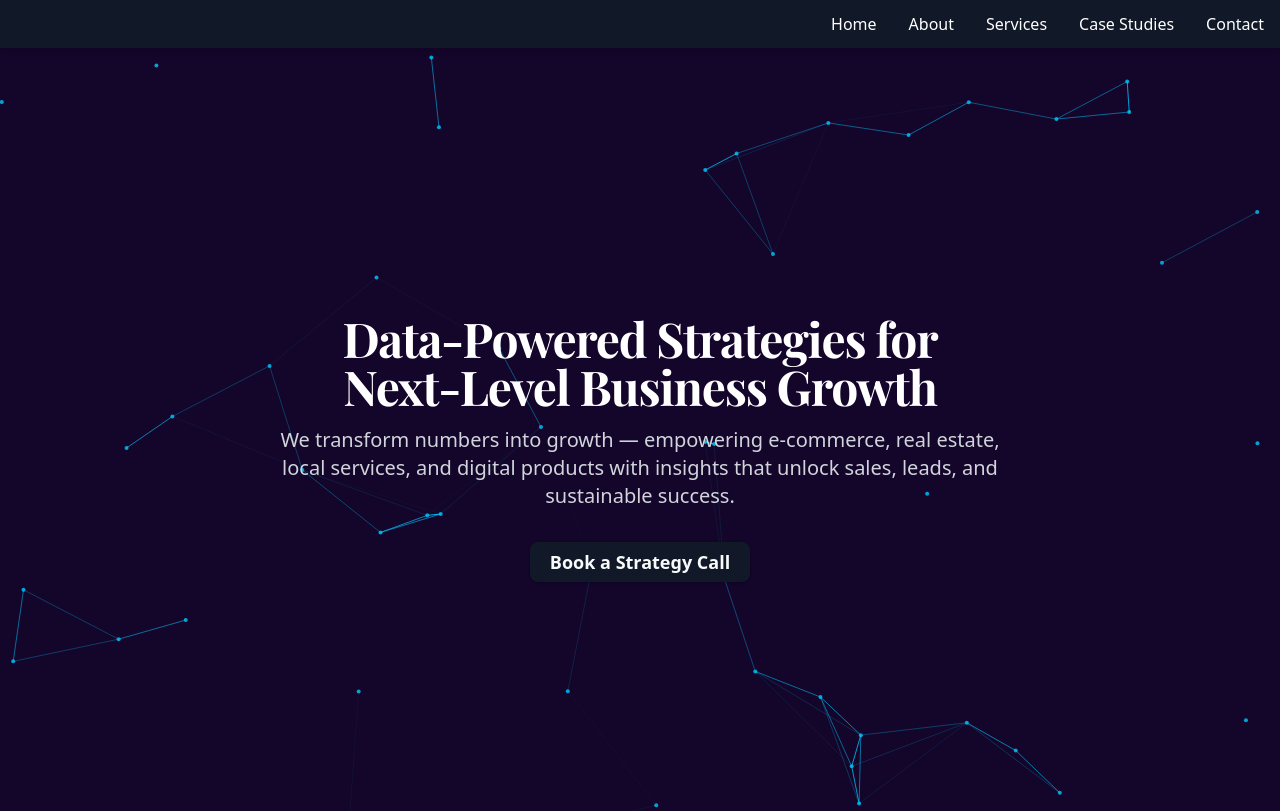
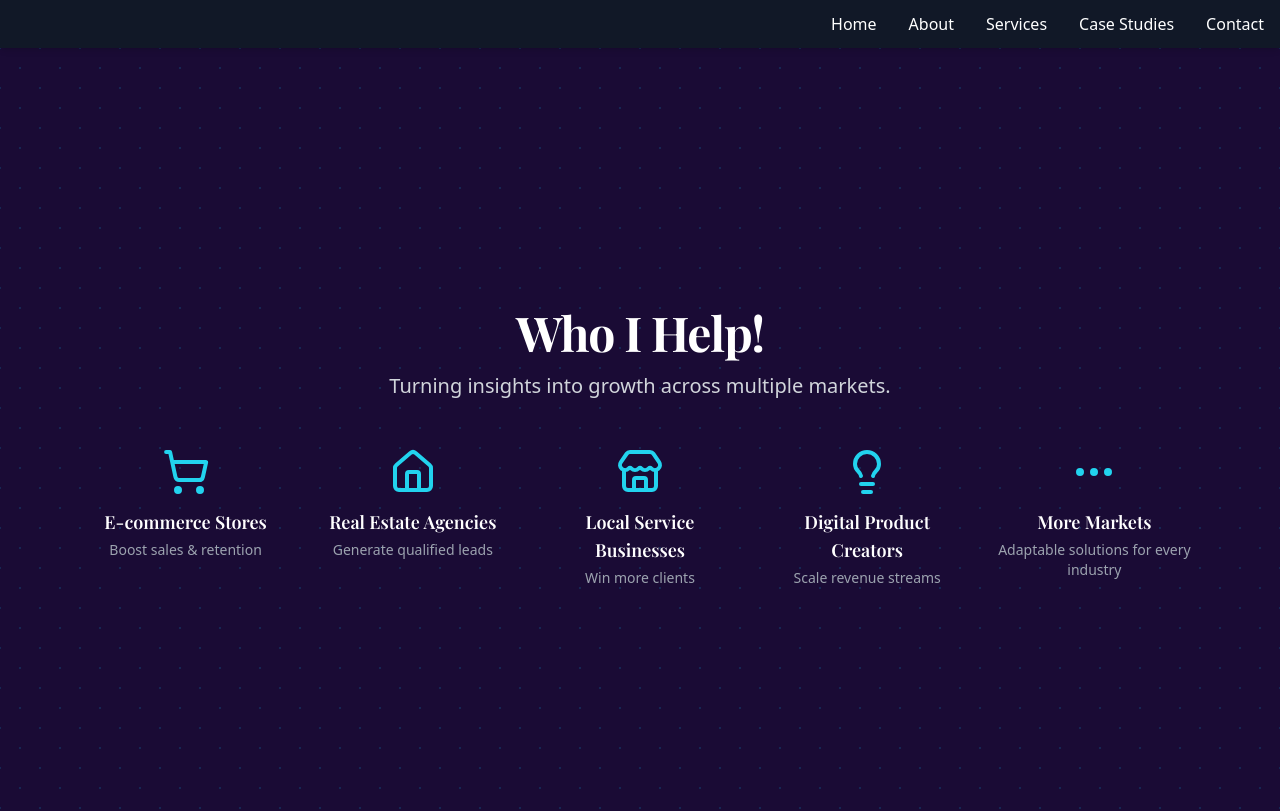
Before and after one commit to kartik-7877/statixgrowth-site, a Next.js app: page / in a window 1280 px wide. Shown: the top 811 px of the page. Built offline with nearby package versions, Linux system fonts and the light colour scheme.

Commit message:
Update WhoIHelpSection typography and minor HeroSection adjustments

```diff
--- a/components/HeroSection.js
+++ b/components/HeroSection.js
@@ -1,119 +1,94 @@
 import { motion } from "framer-motion";
-import { useEffect, useRef } from "react";
-import { Button } from "@/components/ui/button";
+import { ShoppingCart, Home, Store, Lightbulb, MoreHorizontal } from "lucide-react";
 
-export default function HeroSection() {
-  const canvasRef = useRef(null);
-
-  useEffect(() => {
-    const canvas = canvasRef.current;
-    if (!canvas) return;
-
-    const ctx = canvas.getContext("2d");
-    if (!ctx) return;
-
-    let width = (canvas.width = window.innerWidth);
-    let height = (canvas.height = window.innerHeight);
-
-    const points = Array.from({ length: 50 }, () => ({
-      x: Math.random() * width,
-      y: Math.random() * height,
-      vx: (Math.random() - 0.5) * 0.5,
-      vy: (Math.random() - 0.5) * 0.5,
-    }));
-
-    function draw() {
-      ctx.clearRect(0, 0, width, height);
-      ctx.fillStyle = "#14052A";
-      ctx.fillRect(0, 0, width, height);
-
-      points.forEach((p) => {
-        p.x += p.vx;
-        p.y += p.vy;
-        if (p.x < 0 || p.x > width) p.vx *= -1;
-        if (p.y < 0 || p.y > height) p.vy *= -1;
-
-        ctx.beginPath();
-        ctx.arc(p.x, p.y, 2, 0, Math.PI * 2);
-        ctx.fillStyle = "rgba(0, 200, 255, 0.8)";
-        ctx.fill();
-      });
-
-      for (let i = 0; i < points.length; i++) {
-        for (let j = i + 1; j < points.length; j++) {
-          const dx = points[i].x - points[j].x;
-          const dy = points[i].y - points[j].y;
-          const dist = Math.sqrt(dx * dx + dy * dy);
-          if (dist < 150) {
-            ctx.beginPath();
-            ctx.moveTo(points[i].x, points[i].y);
-            ctx.lineTo(points[j].x, points[j].y);
-            ctx.strokeStyle = `rgba(0, 200, 255, ${1 - dist / 150})`;
-            ctx.stroke();
-          }
-        }
-      }
-
-      requestAnimationFrame(draw);
-    }
-
-    draw();
-
-    const handleResize = () => {
-      width = canvas.width = window.innerWidth;
-      height = canvas.height = window.innerHeight;
-    };
-    window.addEventListener("resize", handleResize);
-    return () => window.removeEventListener("resize", handleResize);
-  }, []);
+export default function WhoIHelp() {
+  const categories = [
+    {
+      icon: ShoppingCart,
+      title: "E-commerce Stores",
+      description: "Boost sales & retention",
+    },
+    {
+      icon: Home,
+      title: "Real Estate Agencies",
+      description: "Generate qualified leads",
+    },
+    {
+      icon: Store,
+      title: "Local Service Businesses",
+      description: "Win more clients",
+    },
+    {
+      icon: Lightbulb,
+      title: "Digital Product Creators",
+      description: "Scale revenue streams",
+    },
+    {
+      icon: MoreHorizontal,
+      title: "More Markets",
+      description: "Adaptable solutions for every industry",
+    },
+  ];
 
   return (
-    <section className="relative w-full h-[60vh] md:h-screen flex items-center justify-center overflow-hidden py-4 sm:py-6 md:py-0">
-      {/* Background Canvas */}
-      <canvas ref={canvasRef} className="absolute inset-0 z-0" />
+    <section
+      className="relative w-full h-auto md:h-screen flex items-center justify-center overflow-hidden py-16 sm:py-20 md:py-0 text-white"
+      style={{
+        backgroundColor: "#1A0B35", // updated lighter shade
+        backgroundImage: `
+          radial-gradient(rgba(0, 200, 255, 0.15) 1px, transparent 1px),
+          radial-gradient(rgba(0, 200, 255, 0.15) 1px, transparent 1px)
+        `,
+        backgroundSize: "40px 40px",
+        backgroundPosition: "0 0, 20px 20px",
+      }}
+    >
+      <div className="relative z-10 max-w-6xl mx-auto px-4 sm:px-6 text-center">
+        {/* Heading */}
+        <motion.h2
+          initial={{ opacity: 0, y: 20 }}
+          whileInView={{ opacity: 1, y: 0 }}
+          transition={{ duration: 0.8 }}
+          viewport={{ once: true }}
+          className="font-display tracking-tight text-white mb-4
+                     text-2xl sm:text-3xl md:text-5xl font-semibold md:font-bold"
+        >
+          Who I Help!
+        </motion.h2>
 
-      {/* Content */}
-      <div className="relative z-10 text-center px-4 sm:px-6 max-w-3xl">
-        <motion.h1
-          initial={{ opacity: 0, y: 20 }}
-          animate={{ opacity: 1, y: 0 }}
-          transition={{ duration: 0.8 }}
-          className="font-display tracking-tight text-white mb-4
-                     text-2xl sm:text-3xl md:text-5xl
-                     font-semibold md:font-bold leading-[1.2]"
-        >
-          Data-Powered Strategies for Next-Level Business Growth
-        </motion.h1>
-
+        {/* Subheading */}
         <motion.p
           initial={{ opacity: 0, y: 20 }}
-          animate={{ opacity: 1, y: 0 }}
-          transition={{ duration: 1, delay: 0.3 }}
-          className="font-sans mt-4 sm:mt-4 text-sm sm:text-base md:text-xl text-gray-300"
+          whileInView={{ opacity: 1, y: 0 }}
+          transition={{ duration: 1, delay: 0.2 }}
+          viewport={{ once: true }}
+          className="font-sans text-sm sm:text-base md:text-xl text-gray-300 mb-12 max-w-3xl mx-auto"
         >
-          We transform numbers into growth — empowering e-commerce, real estate,
-          local services, and digital products with insights that unlock sales,
-          leads, and sustainable success.
+          Turning insights into growth across multiple markets.
         </motion.p>
 
+        {/* Categories Grid */}
         <motion.div
           initial={{ opacity: 0, y: 20 }}
-          animate={{ opacity: 1, y: 0 }}
-          transition={{ duration: 1, delay: 0.6 }}
-          className="mt-6 sm:mt-8"
+          whileInView={{ opacity: 1, y: 0 }}
+          transition={{ duration: 1, delay: 0.4 }}
+          viewport={{ once: true }}
+          className="grid grid-cols-2 sm:grid-cols-3 md:grid-cols-5 gap-6 sm:gap-8"
         >
-          <a
-            href="https://kartikbhask.systeme.io/j2bebook-oto-call-ea16ec82-f57c408e"
-            target="_blank"
-            rel="noopener noreferrer"
-          >
-            <Button
-              size="lg"
-              className="bg-primary hover:bg-primary/90 text-primary-foreground font-semibold rounded-lg shadow px-5 py-3 text-base sm:text-lg"
+          {categories.map((item, index) => (
+            <div
+              key={index}
+              className="flex flex-col items-center text-center"
             >
-              Book a Strategy Call
-            </Button>
-          </a>
+              <item.icon className="w-10 h-10 sm:w-12 sm:h-12 text-cyan-400 mb-3" />
+              <h3 className="font-display font-semibold text-base sm:text-lg text-white mb-1">
+                {item.title}
+              </h3>
+              <p className="font-sans text-xs sm:text-sm text-gray-400">
+                {item.description}
+              </p>
+            </div>
+          ))}
         </motion.div>
       </div>
     </section>
```
